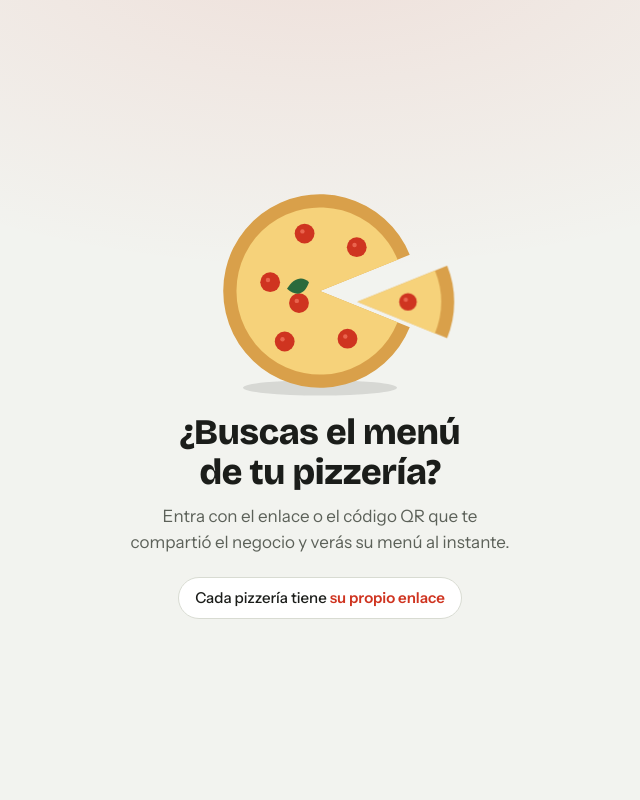
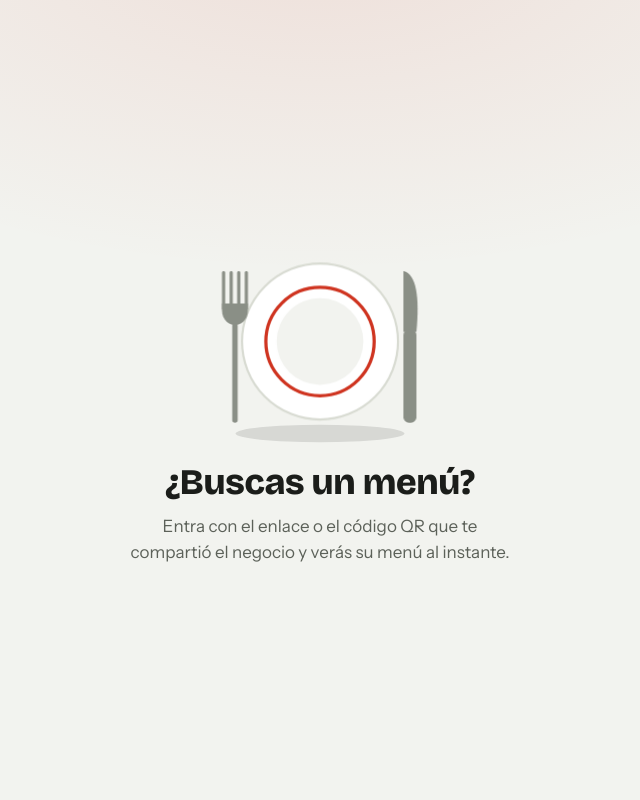
Before and after one commit to GranadosMontoya/pizzeria, a Django app: template menu/templates/menu/no_menu.html in a window 1280 px wide. Shown: the whole page, without its empty margins (320-960 px from the left). Run offline with Django 4.2, Linux system fonts and the light colour scheme; the template is opened without the code that fills it, so the values that code supplies are empty.

Commit message:
Página sin menú más neutra, sin referencias a pizzerías

```diff
--- a/menu/templates/menu/no_menu.html
+++ b/menu/templates/menu/no_menu.html
@@ -4,7 +4,7 @@
   <meta charset="utf-8">
   <meta name="viewport" content="width=device-width, initial-scale=1">
   <meta name="robots" content="noindex, nofollow">
-  <title>¿Buscas el menú de tu pizzería?</title>
+  <title>¿Buscas un menú?</title>
   <link rel="preconnect" href="https://fonts.googleapis.com">
   <link rel="preconnect" href="https://fonts.gstatic.com" crossorigin>
   <link rel="stylesheet" href="https://fonts.googleapis.com/css2?family=Bricolage+Grotesque:opsz,wght@12..96,700;12..96,800&family=Instrument+Sans:wght@400;500;600&display=swap">
@@ -12,7 +12,7 @@
     :root {
       --bg: #F2F3EF; --ink: #1B1D1A; --muted: #5C6159; --line: #D8DBD2; --surface: #FFFFFF;
       --tomato: #CF3420; --glow: rgba(207, 52, 32, .10);
-      --borde: #D9A04A; --queso: #F6D27A; --pep: #CF3420; --pep2: #E9644E; --albahaca: #2B6A3C; --sombra: rgba(20, 22, 18, .12);
+      --loza: #FFFFFF; --aro: #CF3420; --centro: #F2F3EF; --cubierto: #8A8F86; --sombra: rgba(20, 22, 18, .12);
       --f-display: 'Bricolage Grotesque', 'Arial Narrow', system-ui, sans-serif;
       --f-body: 'Instrument Sans', system-ui, -apple-system, 'Segoe UI', sans-serif;
       color-scheme: light;
@@ -21,7 +21,7 @@
       :root {
         --bg: #151714; --ink: #F1F2EC; --muted: #A5AAA0; --line: #363A32; --surface: #1F221D;
         --tomato: #FF6A4D; --glow: rgba(255, 106, 77, .12);
-        --borde: #C98F35; --queso: #E7BE62; --pep: #E5523A; --pep2: #FF8468; --albahaca: #7FCB8F; --sombra: rgba(0, 0, 0, .45);
+        --loza: #2A2E27; --aro: #FF6A4D; --centro: #1F221D; --cubierto: #A5AAA0; --sombra: rgba(0, 0, 0, .45);
         color-scheme: dark;
       }
     }
@@ -33,40 +33,41 @@
       color: var(--ink); font-family: var(--f-body); line-height: 1.55; text-align: center;
     }
     main { width: 100%; max-width: 26rem; }
-    .pizza { display: block; margin: 0 auto 8px; max-width: 62vw; height: auto; overflow: visible; }
-    .borde { fill: var(--borde); } .queso { fill: var(--queso); } .pep { fill: var(--pep); } .pep2 { fill: var(--pep2); }
-    .albahaca { fill: var(--albahaca); } .sombra { fill: var(--sombra); }
-    .porcion { animation: flota 3.2s ease-in-out infinite; transform-origin: 100px 100px; }
-    @keyframes flota { 0%, 100% { transform: translateY(0) rotate(0); } 50% { transform: translateY(-5px) rotate(2deg); } }
+    .logo { display: block; margin: 0 auto 8px; max-width: 70vw; height: auto; overflow: visible; }
+    .loza { fill: var(--loza); stroke: var(--line); stroke-width: 2; }
+    .aro { fill: none; stroke: var(--aro); stroke-width: 3; }
+    .centro { fill: var(--centro); }
+    .cubierto { fill: var(--cubierto); }
+    .sombra { fill: var(--sombra); }
+    .plato { animation: flota 3.6s ease-in-out infinite; transform-origin: 120px 100px; }
+    @keyframes flota { 0%, 100% { transform: translateY(0); } 50% { transform: translateY(-4px); } }
     h1 { margin: 12px 0 10px; font-family: var(--f-display); font-weight: 800; font-size: clamp(1.75rem, 7vw, 2.25rem); line-height: 1.1; letter-spacing: -.01em; text-wrap: balance; }
     p { margin: 0 auto; max-width: 24rem; color: var(--muted); font-size: 1.0625rem; text-wrap: pretty; }
-    .pista {
-      display: inline-block; margin-top: 22px; padding: 8px 16px; border: 1px solid var(--line); border-radius: 999px;
-      background: var(--surface); color: var(--ink); font-size: .9375rem; font-weight: 500;
-    }
-    .pista b { color: var(--tomato); font-weight: 600; }
-    @media (prefers-reduced-motion: reduce) { .porcion { animation: none; } }
+    @media (prefers-reduced-motion: reduce) { .plato { animation: none; } }
   </style>
 </head>
 <body>
   <main>
-    <svg class="pizza" viewBox="0 0 200 200" role="img" aria-label="Una pizza a la que le falta una porción" width="220" height="220">
-      <ellipse cx="100" cy="188" rx="70" ry="7" class="sombra"/>
-      <g>
-        <path d="M100.0 100.0 L181.6 133.0 A88 88 0 1 1 181.6 67.0 Z" class="borde"/>
-        <path d="M100.0 100.0 L170.5 128.5 A76 76 0 1 1 170.5 71.5 Z" class="queso"/>
-        <circle cx="125.0" cy="143.3" r="9" class="pep"/><circle cx="123.0" cy="141.3" r="2" class="pep2"/><circle cx="67.9" cy="145.9" r="9" class="pep"/><circle cx="65.9" cy="143.9" r="2" class="pep2"/><circle cx="54.7" cy="92.0" r="9" class="pep"/><circle cx="52.7" cy="90.0" r="2" class="pep2"/><circle cx="86.0" cy="47.8" r="9" class="pep"/><circle cx="84.0" cy="45.8" r="2" class="pep2"/><circle cx="133.4" cy="60.2" r="9" class="pep"/><circle cx="131.4" cy="58.2" r="2" class="pep2"/><circle cx="80.9" cy="111.0" r="9" class="pep"/><circle cx="78.9" cy="109.0" r="2" class="pep2"/>
-        <path d="M70 98c6-10 14-12 20-6-3 9-10 15-20 6z" class="albahaca"/>
+    <svg class="logo" viewBox="0 0 240 200" role="img" aria-label="Un plato con cubiertos" width="260" height="217">
+      <ellipse cx="120" cy="184" rx="78" ry="8" class="sombra"/>
+      <g class="plato">
+        <circle cx="120" cy="100" r="72" class="loza"/>
+        <circle cx="120" cy="100" r="50" class="aro"/>
+        <circle cx="120" cy="100" r="40" class="centro"/>
       </g>
-      <g class="porcion">
-        <path d="M134.0 110.0 L215.6 77.0 A88 88 0 0 1 215.6 143.0 Z" class="borde"/>
-        <path d="M134.0 110.0 L204.5 81.5 A76 76 0 0 1 204.5 138.5 Z" class="queso"/>
-        <circle cx="180.0" cy="110.0" r="8" class="pep"/><circle cx="178.0" cy="108.0" r="2" class="pep2"/>
+      <g class="cubierto" transform="translate(40 34)">
+        <rect x="-10.5" y="0" width="3" height="36" rx="1.5"/><rect x="-3.5" y="0" width="3" height="36" rx="1.5"/>
+        <rect x="3.5" y="0" width="3" height="36" rx="1.5"/><rect x="10.5" y="0" width="3" height="36" rx="1.5"/>
+        <path d="M-10.5 30H13.5V36C13.5 46 6 50 1.5 50C-3 50 -10.5 46 -10.5 36Z"/>
+        <rect x="-1" y="48" width="5" height="92" rx="2.5"/>
+      </g>
+      <g class="cubierto" transform="translate(200 34)">
+        <path d="M-3 0C9 3 12 24 9 56H-3Z"/>
+        <rect x="-3" y="54" width="12" height="86" rx="5"/>
       </g>
     </svg>
-    <h1>¿Buscas el menú de tu pizzería?</h1>
+    <h1>¿Buscas un menú?</h1>
     <p>Entra con el enlace o el código QR que te compartió el negocio y verás su menú al instante.</p>
-    <span class="pista">Cada pizzería tiene <b>su propio enlace</b></span>
   </main>
 </body>
 </html>
```
